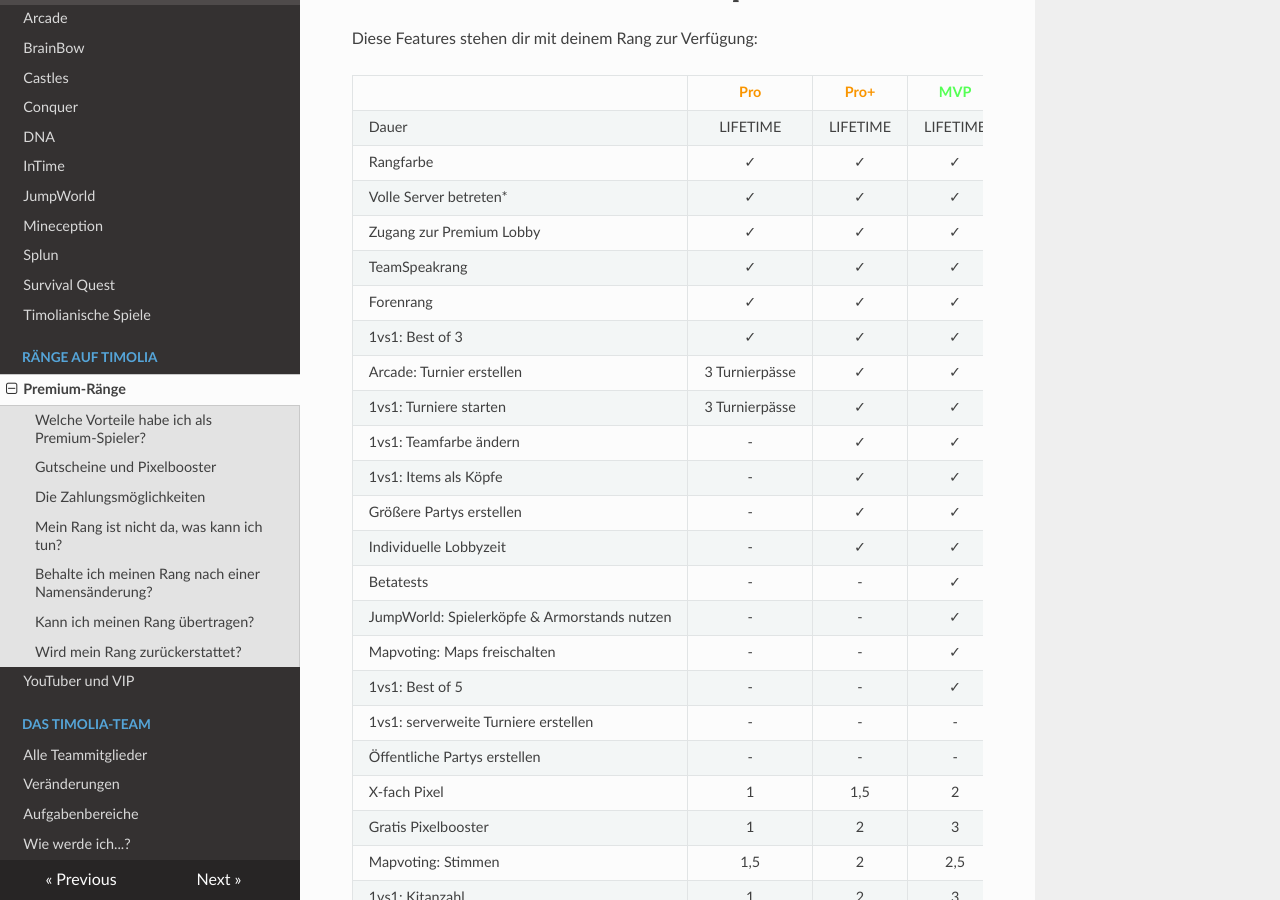
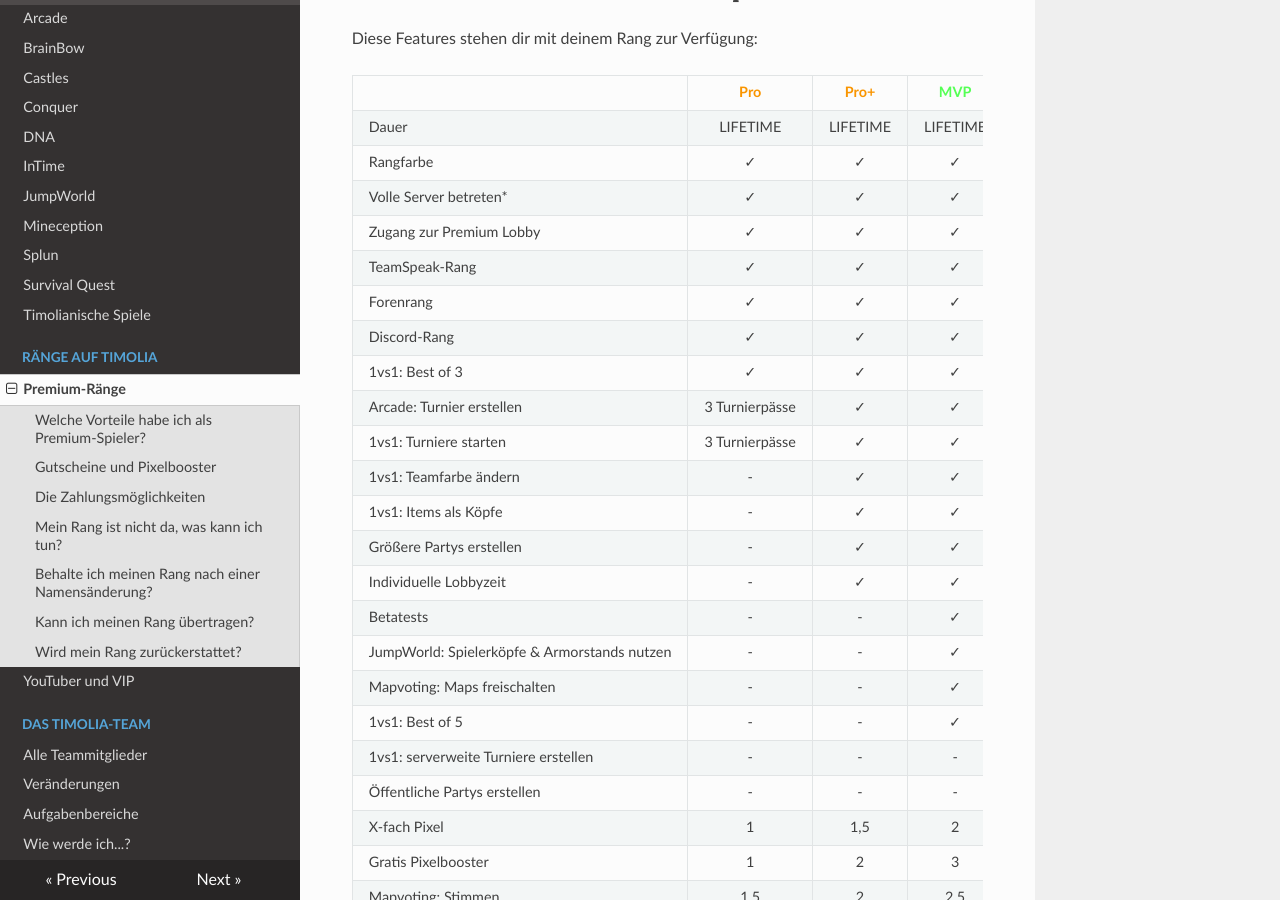
Before and after one commit to TimoliaDE/HowTo, an MkDocs documentation site: the page built from docs/ranks/premium.md, in a window 1280 px wide and 900 px high, scrolled down 327 px. Built offline with MkDocs 1.6.1, drawn with Linux system fonts in a browser that asks for light colours; nearby versions of some CDN libraries; old or Windows-style settings are respelled for this version of MkDocs.

Commit message:
Update premium.md

```diff
--- a/docs/ranks/premium.md
+++ b/docs/ranks/premium.md
@@ -12,8 +12,9 @@ Diese Features stehen dir mit deinem Rang zur Verfügung:
 | Rangfarbe                              | &check;                                   | &check;                                   | &check;                                 | &check;                                  | &check;                                   |
 | Volle Server betreten*                 | &check;                                   | &check;                                   | &check;                                 | &check;                                  | &check;                                   |
 | Zugang zur Premium Lobby               | &check;                                   | &check;                                   | &check;                                 | &check;                                  | &check;                                   |
-| TeamSpeakrang                          | &check;                                   | &check;                                   | &check;                                 | &check;                                  | &check;                                   |
+| TeamSpeak-Rang                         | &check;                                   | &check;                                   | &check;                                 | &check;                                  | &check;                                   |
 | Forenrang                              | &check;                                   | &check;                                   | &check;                                 | &check;                                  | &check;                                   |
+| Discord-Rang                           | &check;                                   | &check;                                   | &check;                                 | &check;                                  | &check;                                   |
 | 1vs1: Best of 3                        | &check;                                   | &check;                                   | &check;                                 | &check;                                  | &check;                                   |
 | Arcade: Turnier erstellen              | 3 Turnierpässe                            | &check;                                   | &check;                                 | &check;                                  | &check;                                   |
 | 1vs1: Turniere starten                 | 3 Turnierpässe                            | &check;                                   | &check;                                 | &check;                                  | &check;                                   |
```
